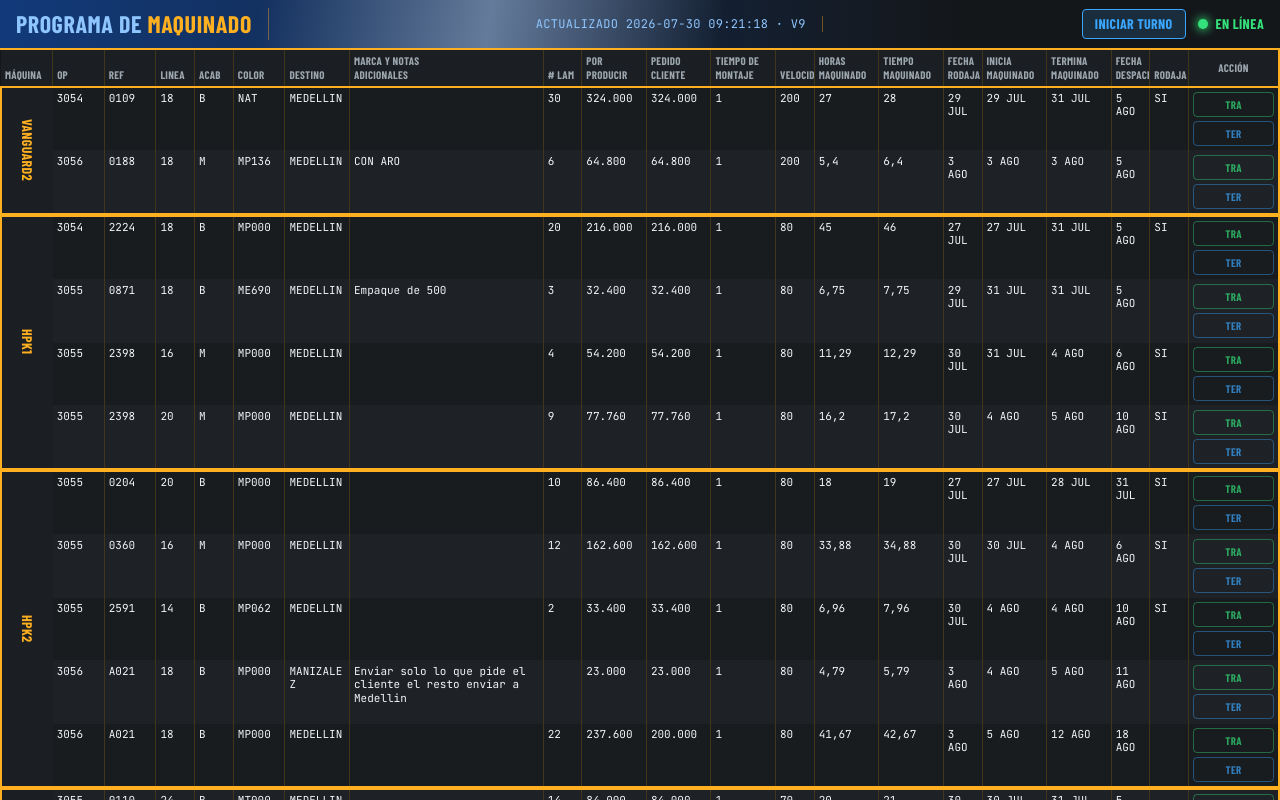
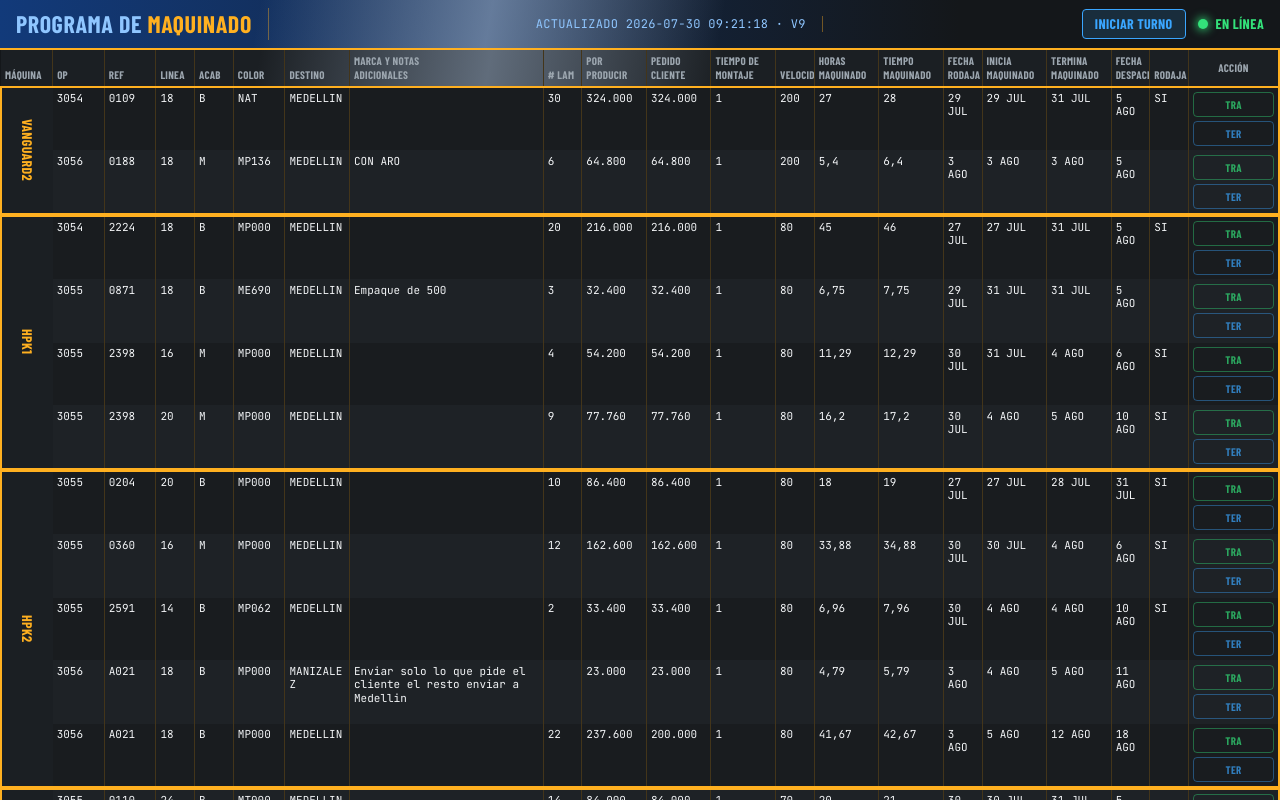
Before and after one commit to jhonzetas/progplantaglobal, a Next.js app: page / in a window 1280 px wide. Built offline with nearby package versions, Linux system fonts and the light colour scheme; no server answers; the database is empty; a web font is replaced by a local one.

Commit message:
Extend header light sweep into the table column headers, synced

```diff
--- a/app/globals.css
+++ b/app/globals.css
@@ -39,8 +39,25 @@ body {
   animation: barrido-luz 4s linear infinite;
 }
 
+/* Mismo barrido, pero sobre el fondo oscuro de los encabezados de columna
+   de la tabla — usa la misma animación y duración que .encabezado-luz para
+   que se vea como una sola luz continua bajando desde el header. */
+.encabezado-tabla-luz {
+  background-image: linear-gradient(
+      100deg,
+      transparent 20%,
+      rgba(200, 224, 255, 0.4) 50%,
+      transparent 80%
+    ),
+    linear-gradient(90deg, #1b1f23 0%, #1b1f23 100%);
+  background-size: 60% 100%, 100% 100%;
+  background-repeat: no-repeat, no-repeat;
+  animation: barrido-luz 4s linear infinite;
+}
+
 @media (prefers-reduced-motion: reduce) {
-  .encabezado-luz {
+  .encabezado-luz,
+  .encabezado-tabla-luz {
     animation: none;
   }
 }
--- a/app/page.tsx
+++ b/app/page.tsx
@@ -283,7 +283,7 @@ export default function Kiosko() {
             ))}
             <col style={{ width: "7%" }} />
           </colgroup>
-          <thead className="sticky top-0 bg-panel-alt z-10">
+          <thead className="encabezado-tabla-luz sticky top-0 z-10">
             <tr>
               {COLUMNAS_VISIBLES.map((c) => (
                 <th
```
